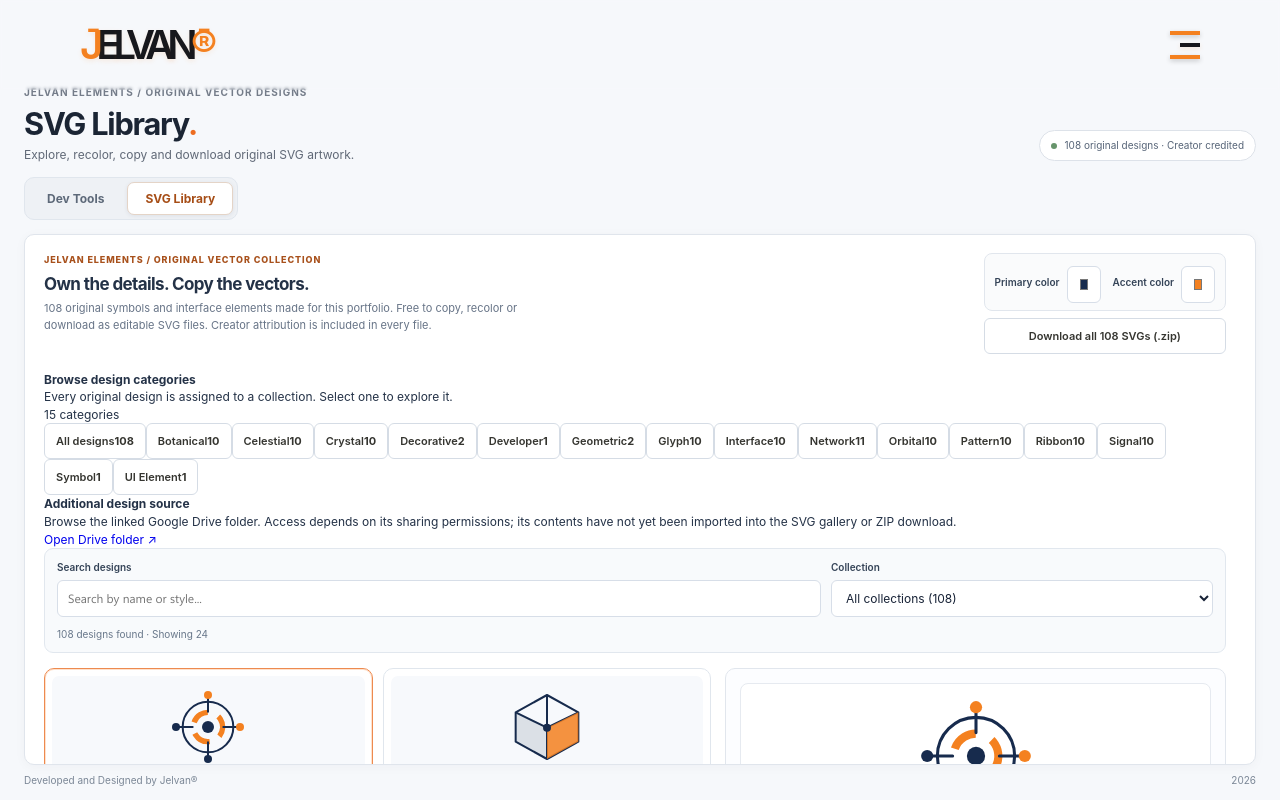
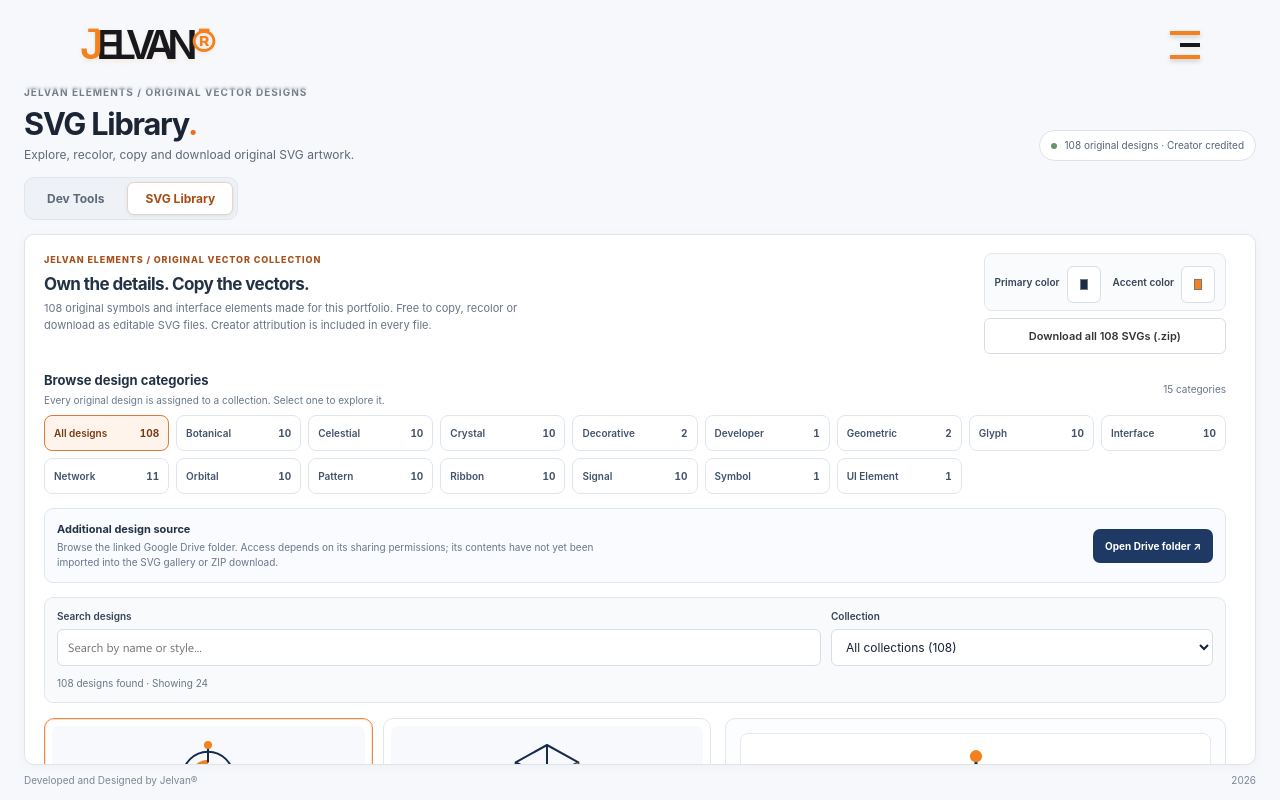
Before and after one commit to DevJel/Jelvan-R-Portfolio, a Next.js app: page /svg-library in a window 1280 px wide. Built offline with nearby package versions, Linux system fonts and the light colour scheme.

Commit message:
style(svg-library): accessible category navigation and Drive source card

```diff
--- a/components/DevTools/SvgLibrary.module.css
+++ b/components/DevTools/SvgLibrary.module.css
@@ -108,3 +108,41 @@
   .library .previewButton { min-height: 120px; }
   .tile { min-height: 163px; }
 }
+
+/* Accessible collection navigation and an external, permission-controlled design source. */
+.categorySection { margin: 0 0 14px; }
+.categoryHeading { display: flex; align-items: center; justify-content: space-between; gap: 12px; margin: 0 0 8px; }
+.categoryHeading h4 { margin: 0 0 3px; font-size: 13px; color: #243247; }
+.categoryHeading p { margin: 0; color: #68778a; font-size: 10px; line-height: 1.45; }
+.categoryHeading > span { color: #677487; font-size: 10px; white-space: nowrap; }
+.categoryGrid { display: grid; grid-template-columns: repeat(auto-fill, minmax(120px, 1fr)); gap: 7px; }
+.library .categoryButton, .library .categoryActive {
+  min-height: 36px; display: flex; align-items: center; justify-content: space-between;
+  gap: 7px; padding: 7px 9px; text-align: left; border: 1px solid #dfe5ed;
+  border-radius: 8px; background: #fff; color: #43526b; font-size: 10px;
+}
+.library .categoryButton:hover { border-color: #eda574; background: #fff9f5; }
+.library .categoryActive { border-color: #df7838; background: #fff4eb; color: #773b14; }
+.categoryGrid button strong { font-size: 10px; font-variant-numeric: tabular-nums; }
+.categoryGrid button:focus-visible, .driveSource a:focus-visible {
+  outline: 2px solid #f48120; outline-offset: 2px;
+}
+.driveSource {
+  display: flex; align-items: center; justify-content: space-between; gap: 14px;
+  margin: 0 0 14px; padding: 12px; border: 1px solid #e1e7ee;
+  background: #f9fbff; border-radius: 9px;
+}
+.driveSource strong { display: block; font-size: 11px; color: #243247; margin-bottom: 3px; }
+.driveSource p { margin: 0; color: #68778a; font-size: 10px; line-height: 1.5; max-width: 560px; }
+.driveSource a {
+  display: inline-flex; align-items: center; justify-content: center; flex: 0 0 auto;
+  padding: 9px 12px; min-height: 34px; border-radius: 7px;
+  text-decoration: none; color: #fff; background: #1d3964; font-weight: 700; font-size: 10px;
+}
+.driveSource a:hover { background: #112741; color: #fff; }
+@media (max-width: 760px) {
+  .categoryGrid { grid-template-columns: repeat(2, minmax(0, 1fr)); }
+  .categoryHeading { align-items: flex-start; }
+  .driveSource { align-items: flex-start; flex-direction: column; }
+  .driveSource a { width: 100%; }
+}
```
